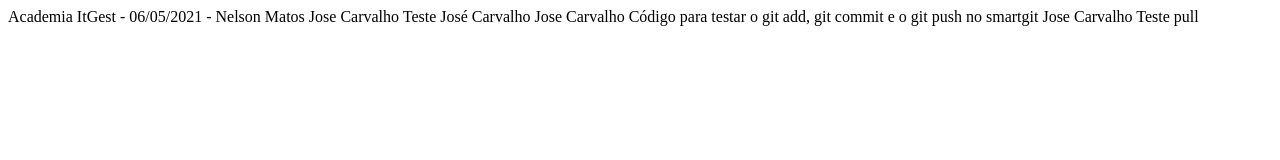
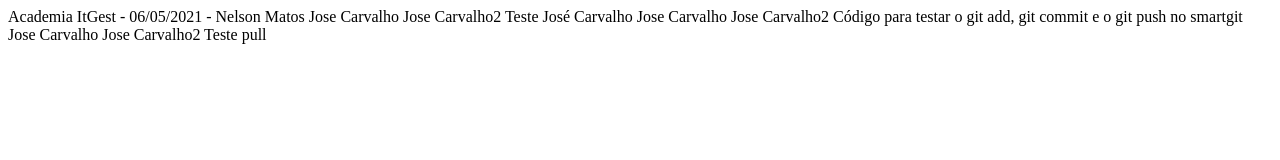
Before and after one commit to nelsonmatositgest/itgest-academy, a plain HTML site: page index.html in a window 1280 px wide. Drawn offline with Linux system fonts and the light colour scheme.

Commit message:
Test merge

```diff
--- a/index.html
+++ b/index.html
@@ -5,13 +5,16 @@
   <body>
     Academia ItGest - 06/05/2021 - Nelson Matos
 	  Jose Carvalho
+    Jose Carvalho2
 	  Teste José Carvalho
 
     Jose Carvalho
+    Jose Carvalho2
 
     Código para testar o git add, git commit e o git push no smartgit
 
 	  Jose Carvalho
+    Jose Carvalho2
 
 	  Teste pull
   </body>
```
